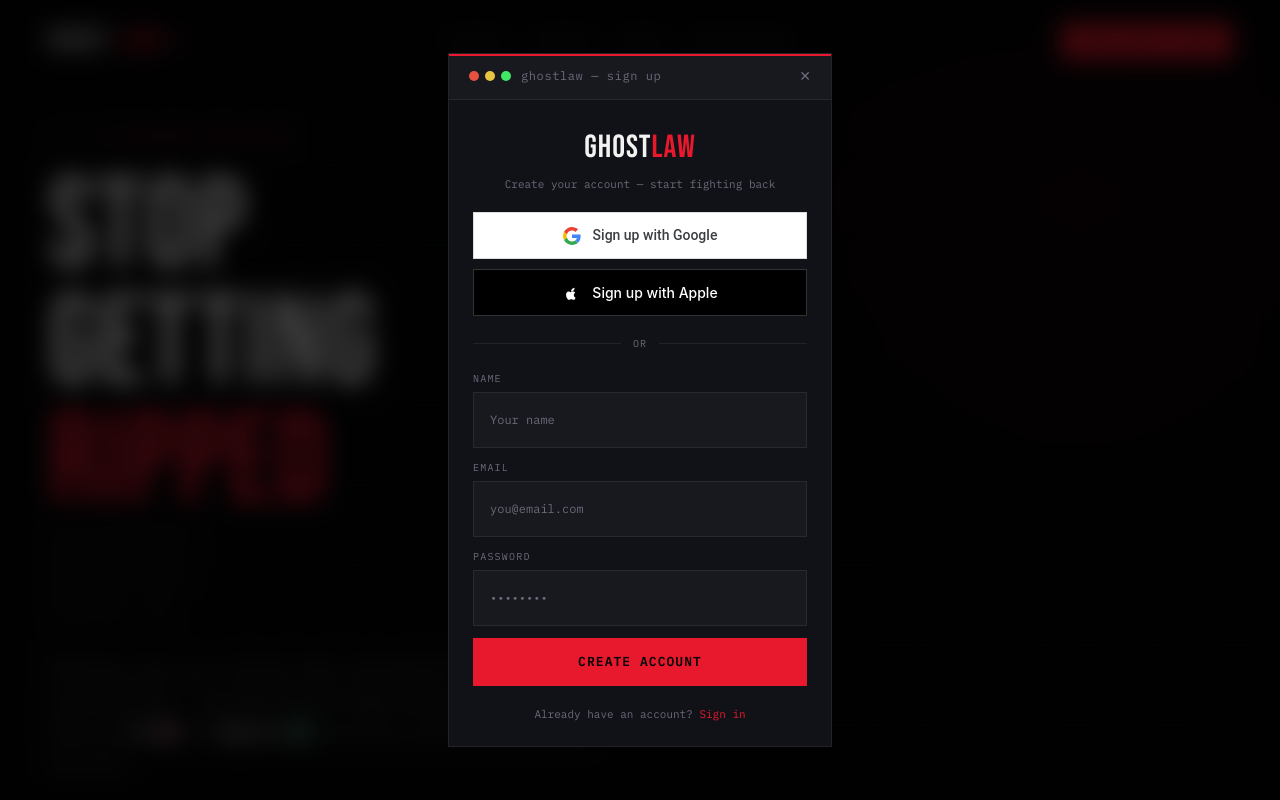
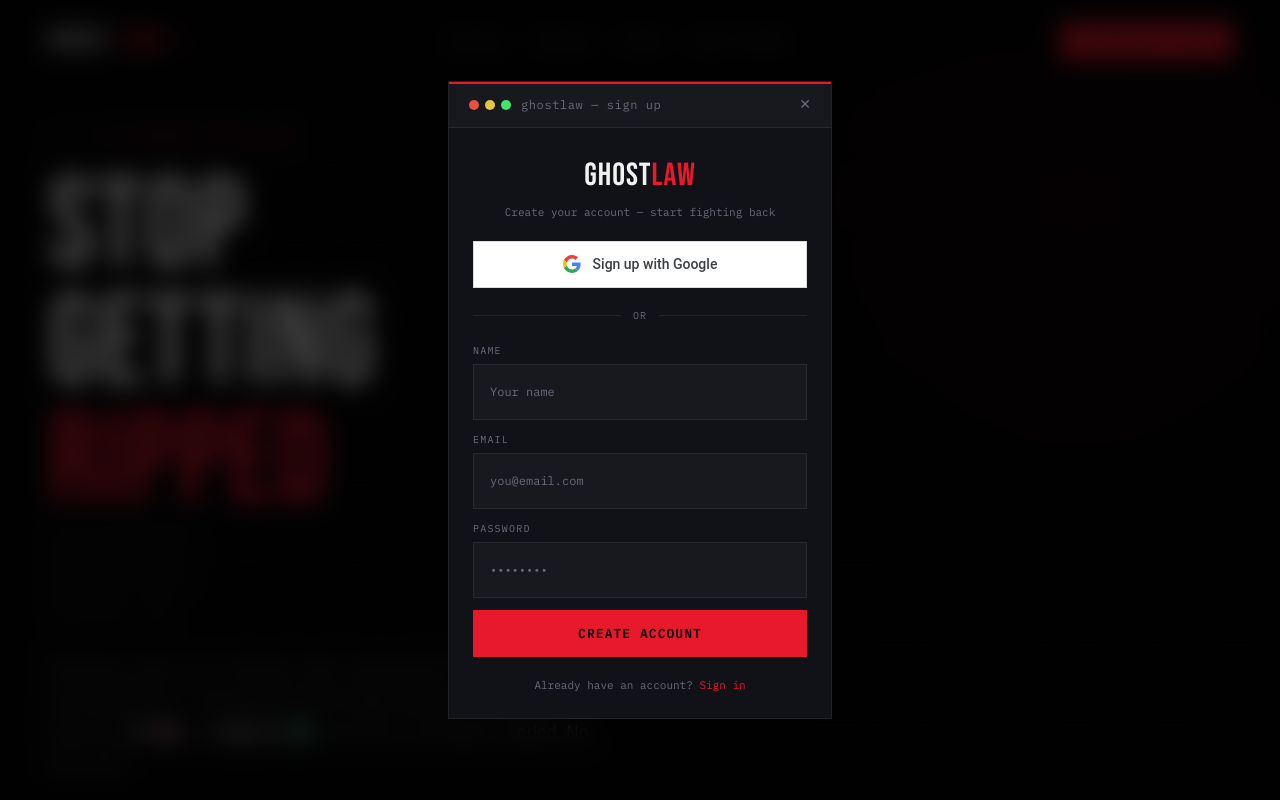
Before and after one commit to IdrisAbdulwadud900/ghostlaw, a Next.js app in the folder app/: page / in a window 1280 px wide. Both pictures are taken after a click on the button "FIGHT BACK — FREE". Shown: the top 800 px of the page. Built offline with nearby package versions, Linux system fonts and the light colour scheme; no server answers.

Commit message:
feat: Google Sign-In only — remove Apple, add client ID

```diff
--- a/app/components/AuthModal.tsx
+++ b/app/components/AuthModal.tsx
@@ -8,8 +8,6 @@
   interface Window {
     // eslint-disable-next-line @typescript-eslint/no-explicit-any
     google?: any;
-    // eslint-disable-next-line @typescript-eslint/no-explicit-any
-    AppleID?: any;
   }
 }
 
@@ -18,7 +16,6 @@
    ═══════════════════════════════════════════════════════════ */
 
 const GOOGLE_CLIENT_ID = process.env.NEXT_PUBLIC_GOOGLE_CLIENT_ID || "";
-const APPLE_CLIENT_ID = process.env.NEXT_PUBLIC_APPLE_CLIENT_ID || "";
 
 interface AuthModalProps {
   mode: "login" | "signup";
@@ -33,7 +30,7 @@
   const [password, setPassword] = useState("");
   const [error, setError] = useState("");
   const [loading, setLoading] = useState(false);
-  const [socialLoading, setSocialLoading] = useState<"google" | "apple" | null>(null);
+  const [socialLoading, setSocialLoading] = useState<"google" | null>(null);
   const googleBtnRef = useRef<HTMLDivElement>(null);
 
   // ── Load Google Identity Services SDK ──────────────────────
@@ -83,48 +80,6 @@
     // Trigger the One Tap / popup flow
     window.google.accounts.id.prompt();
   }
-
-  // ── Apple Sign-In ──────────────────────────────────────────
-  async function handleAppleClick() {
-    if (!APPLE_CLIENT_ID || !window.AppleID) {
-      setError("Apple Sign-In is not configured yet. Use email signup.");
-      return;
-    }
-    setSocialLoading("apple");
-    setError("");
-    try {
-      window.AppleID.auth.init({
-        clientId: APPLE_CLIENT_ID,
-        scope: "email name",
-        redirectURI: window.location.origin,
-        usePopup: true,
-      });
-      // eslint-disable-next-line @typescript-eslint/no-explicit-any
-      const res: any = await window.AppleID.auth.signIn();
-      await socialLogin("apple", res.authorization.id_token);
-      onSuccess();
-    } catch (err: unknown) {
-      if (err && typeof err === "object" && "error" in err) {
-        // User cancelled
-        // eslint-disable-next-line @typescript-eslint/no-explicit-any
-        if ((err as any).error === "popup_closed_by_user") return;
-      }
-      setError(err instanceof Error ? err.message : "Apple sign-in failed");
-    } finally {
-      setSocialLoading(null);
-    }
-  }
-
-  // ── Load Apple JS SDK ──────────────────────────────────────
-  useEffect(() => {
-    if (!APPLE_CLIENT_ID) return;
-    if (document.getElementById("apple-signin-script")) return;
-    const script = document.createElement("script");
-    script.id = "apple-signin-script";
-    script.src = "https://appleid.cdn-apple.com/appleauth/static/jsapi/appleid/1/en_US/appleid.auth.js";
-    script.async = true;
-    document.head.appendChild(script);
-  }, []);
 
   async function handleSubmit(e: React.FormEvent) {
     e.preventDefault();
@@ -224,25 +179,6 @@
               </span>
             </button>
 
-            {/* Apple */}
-            <button
-              onClick={handleAppleClick}
-              disabled={!!socialLoading}
-              className="w-full flex items-center justify-center gap-3 py-3 px-4 transition-all hover:brightness-110 disabled:opacity-50"
-              style={{ background: "#000000", border: "1px solid #333", borderRadius: 0, cursor: socialLoading === "apple" ? "wait" : "pointer" }}
-            >
-              {socialLoading === "apple" ? (
-                <span className="spinner-sm" style={{ width: 18, height: 18, borderColor: "#fff transparent transparent transparent" }} />
-              ) : (
-                <svg width="18" height="18" viewBox="0 0 24 24" fill="white">
-                  <path d="M17.05 20.28c-.98.95-2.05.88-3.08.4-1.09-.5-2.08-.53-3.23 0-1.44.62-2.2.44-3.06-.4C4.24 16.7 4.89 10.34 8.7 10.1c1.25.07 2.12.72 2.86.76.91-.18 1.78-.87 2.95-.79 1.4.1 2.45.6 3.14 1.7-2.88 1.72-2.2 5.52.4 6.57-.5 1.26-1.14 2.5-2 3.94zM12.03 10c-.14-2.65 2.08-4.95 4.75-5.12.33 2.93-2.7 5.19-4.75 5.12z"/>
-                </svg>
-              )}
-              <span style={{ fontFamily: "-apple-system, BlinkMacSystemFont, 'SF Pro Text', sans-serif", fontSize: 14, fontWeight: 500, color: "#ffffff" }}>
-                {mode === "signup" ? "Sign up with Apple" : "Sign in with Apple"}
-              </span>
-            </button>
-
             {/* Hidden Google One-Tap anchor */}
             <div ref={googleBtnRef} style={{ display: "none" }} />
           </div>
```
